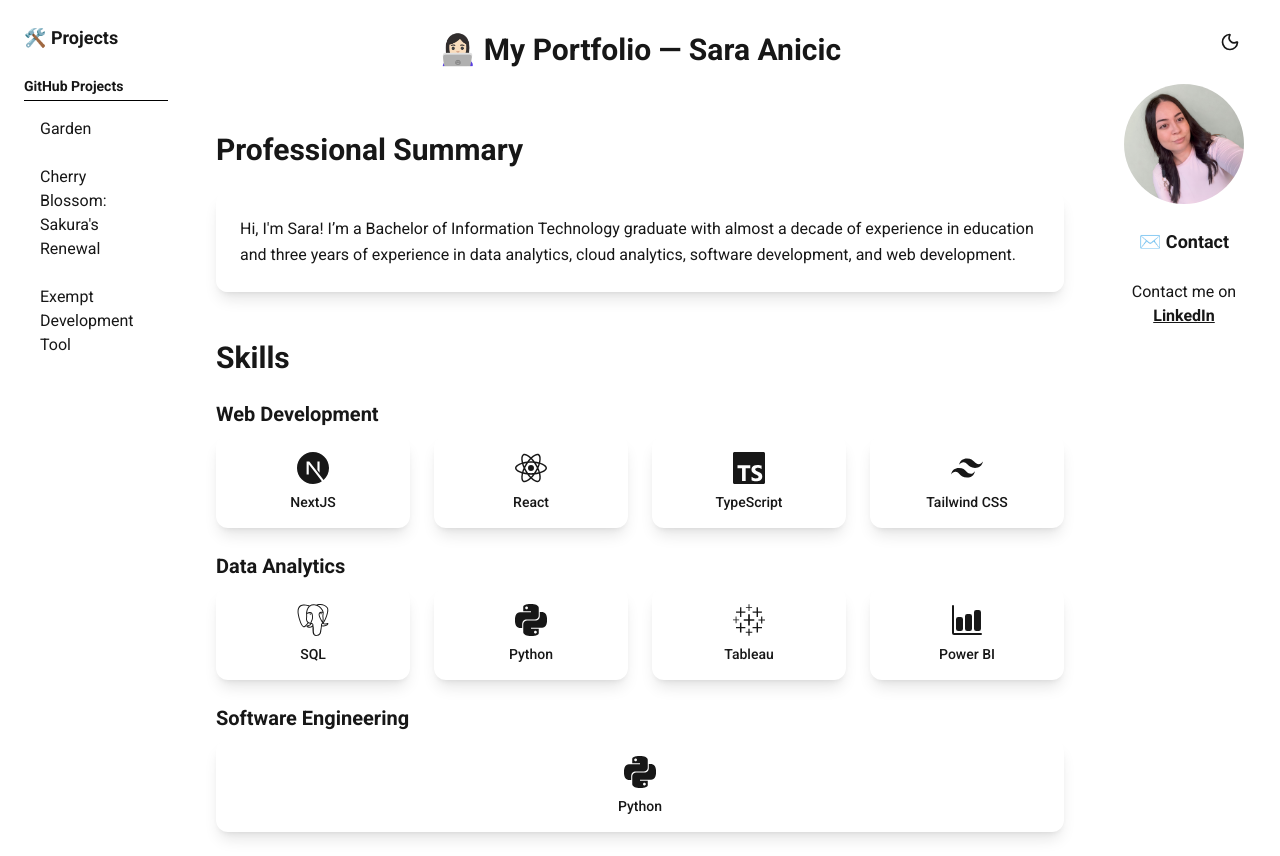
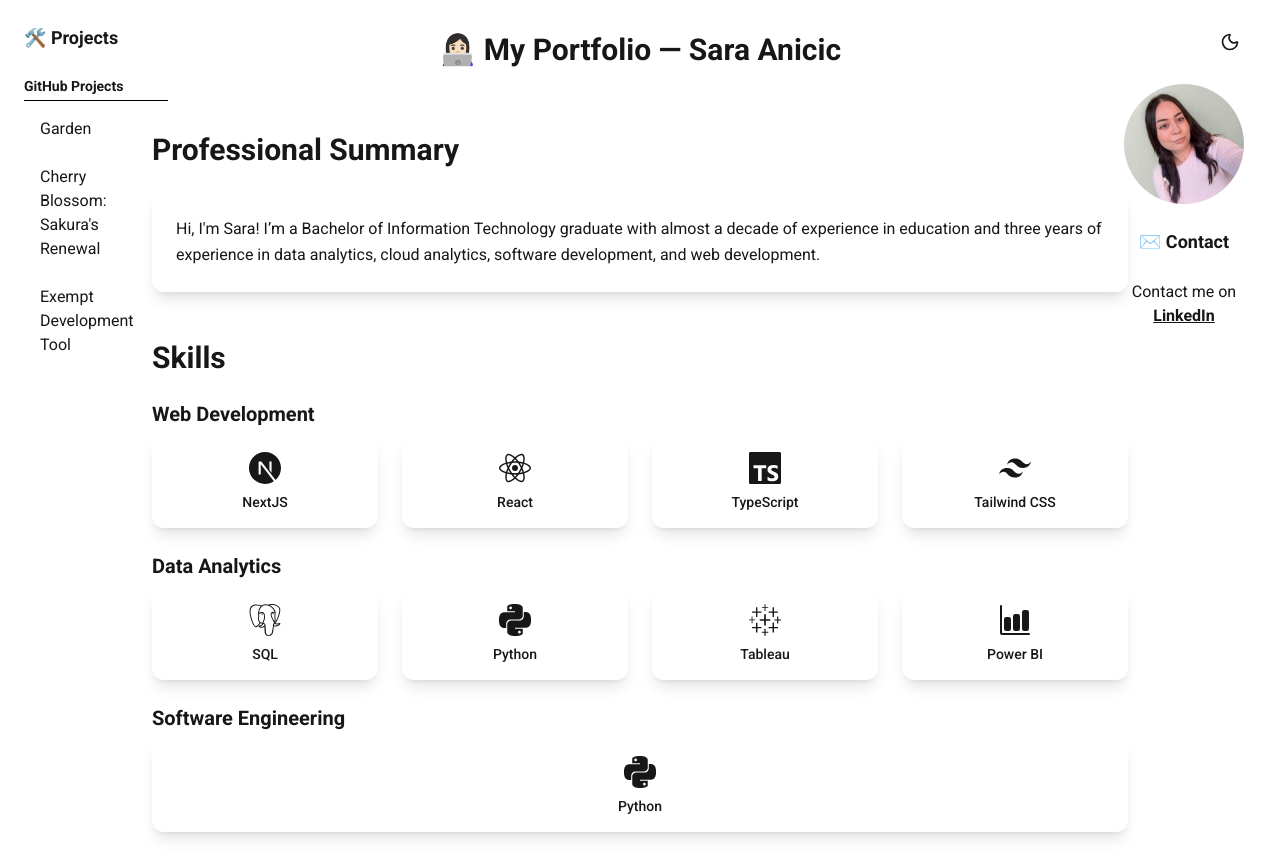
Before and after one commit to s-anicic/my-portfolio, a Next.js app: page / in a window 1280 px wide. Built offline with nearby package versions, Linux system fonts and the light colour scheme.

Commit message:
changed margin

```diff
--- a/app/page.tsx
+++ b/app/page.tsx
@@ -10,7 +10,7 @@ export default function Home() {
       <Navbar />
       <SidebarNav />
       <ContactBar />
-      <main className="ml-[15vw] mr-[15vw] pt-6">
+      <main className="ml-[5vw] mr-[5vw] pt-6">
         <ProfessionalSummary />
         <Skills />
       </main>
```
